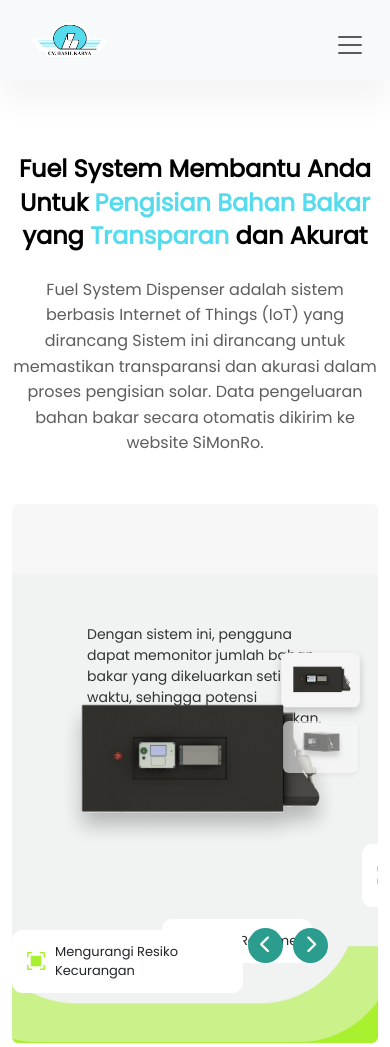
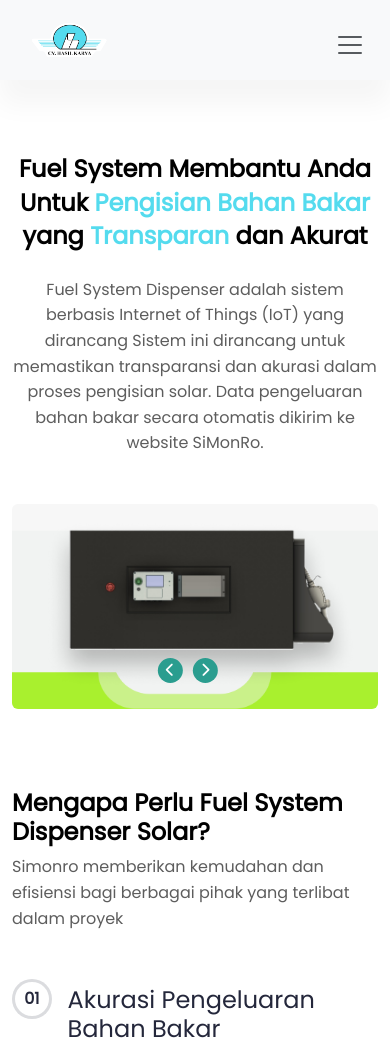
Before and after one commit to theonlyshannon/hasil-karya, a plain HTML site: page html/fuel-system.html in a window 390 px wide. Shown: the top 1047 px of the page. Drawn offline with nearby package versions, Linux system fonts and the light colour scheme.

Commit message:
fuel system update

```diff
--- a/css/fuel-system.css
+++ b/css/fuel-system.css
@@ -400,8 +400,9 @@
         margin: 1.5rem 0;
     }
     .card-hero {
-      width: 1248px; /* Sesuaikan ukuran */
-      height: 539px; /* Sesuaikan ukuran */
+      width: 100%; /* Makes it fluid instead of fixed width */
+      height: auto; /* Allows height to adjust proportionally */
+      max-width: 1248px; /* Optional: sets maximum width */
       background-image: url('../public/fuel-system/rectangle.png');
       background-size: cover;
       background-position: center;
@@ -410,6 +411,8 @@
       border: none;
       outline: none;
       overflow: hidden;
+      margin: 0 auto; /* Centers the element if desired */
+      padding-bottom: 43%; /* Creates aspect ratio similar to original dimensions */
   }
 
   /* Left side description */
@@ -853,6 +856,9 @@
   .container-brigde {
     margin-bottom: 5rem;
   }
+  .container-hero{
+    margin-bottom: 5rem;
+}
   .hero-label {
     font-size: 24px;
   }
@@ -950,4 +956,60 @@
   right: 50px;
   bottom: 80px;
 }
+.card-hero {
+  padding-bottom: 56%; /* Adjust aspect ratio for mobile */
 }
+}
+
+/* Fuel device slider styles */
+
+
+/* Responsive adjustments */
+@media (max-width: 768px) {
+  .fuel-device-slide img {
+    width: 333px;
+    height: 100%;
+    object-fit: contain;
+  }
+
+  .fuel-device {
+    position: absolute;
+    top: 50%;
+    left: 50%;
+    transform: translate(-50%, -50%);
+    width: 750px;
+    height: 450px;
+  }
+/*
+  .fuel-description {
+    position: absolute;
+    font-family: 'poppins';
+    width: 100%;
+    text-align: center;
+    top: 20px;
+    left: 50%;
+    transform: translateX(-50%);
+    max-width: 500px;
+    font-size: 14px;
+    line-height: 1.5;
+    color: #333;
+    padding: 0 20px;
+  }
+   */
+  .nav-controls {
+    position: absolute;
+    bottom: 50px;
+    top: 75%;
+    left: 48%;
+    transform: translateX(-50%);
+    display: flex;
+    gap: 10px;
+    justify-content: center;
+  }
+  .nav-controls button {
+    width: 25px; /* Atur ukuran tombol */
+    height: 25px;
+    font-size: 14px; /* Atur ukuran ikon */
+    padding: 5px;
+}
+}
--- a/html/fuel-system.html
+++ b/html/fuel-system.html
@@ -101,7 +101,7 @@
         <div class="d-flex justify-content-center">
             <div class="card card-hero">
 
-                <div class="fuel-description">
+                <div class="fuel-description  d-none d-md-block">
                     Dengan sistem ini, pengguna dapat memonitor jumlah bahan bakar yang dikeluarkan setiap waktu, sehingga potensi kecurangan dapat diminimalkan.
                 </div>
 
@@ -116,7 +116,7 @@
                     </div>
                 </div>
 
-                <div class="preview-container">
+                <div class="preview-container d-none d-md-block">
                     <div class="preview-image-box active" onclick="selectSlide(0)">
                         <img src="../public/fuel-system/fuel-box-preview1.png" alt="">
                     </div>
@@ -125,17 +125,17 @@
                     </div>
                 </div>
 
-                <div class="feature-tag rfid-tag">
+                <div class="feature-tag rfid-tag d-none d-md-block">
                     <img src="../public/fuel-system/icon.png" alt="" style="margin-right: 10px;">
                     Penggunaan Kartu RFID
                 </div>
 
-                <div class="feature-tag realtime-tag">
+                <div class="feature-tag realtime-tag d-none d-md-block">
                     <img src="../public/fuel-system/icon.png" alt="" style="margin-right: 10px;">
                     Data Realtime
                 </div>
 
-                <div class="feature-tag risk-tag">
+                <div class="feature-tag risk-tag d-none d-md-block">
                     <img src="../public/fuel-system/icon.png" alt="" style="margin-right: 10px;">
                     Mengurangi Resiko Kecurangan
                 </div>
```
Also changed, not shown: public/footer-image.png (deleted).
